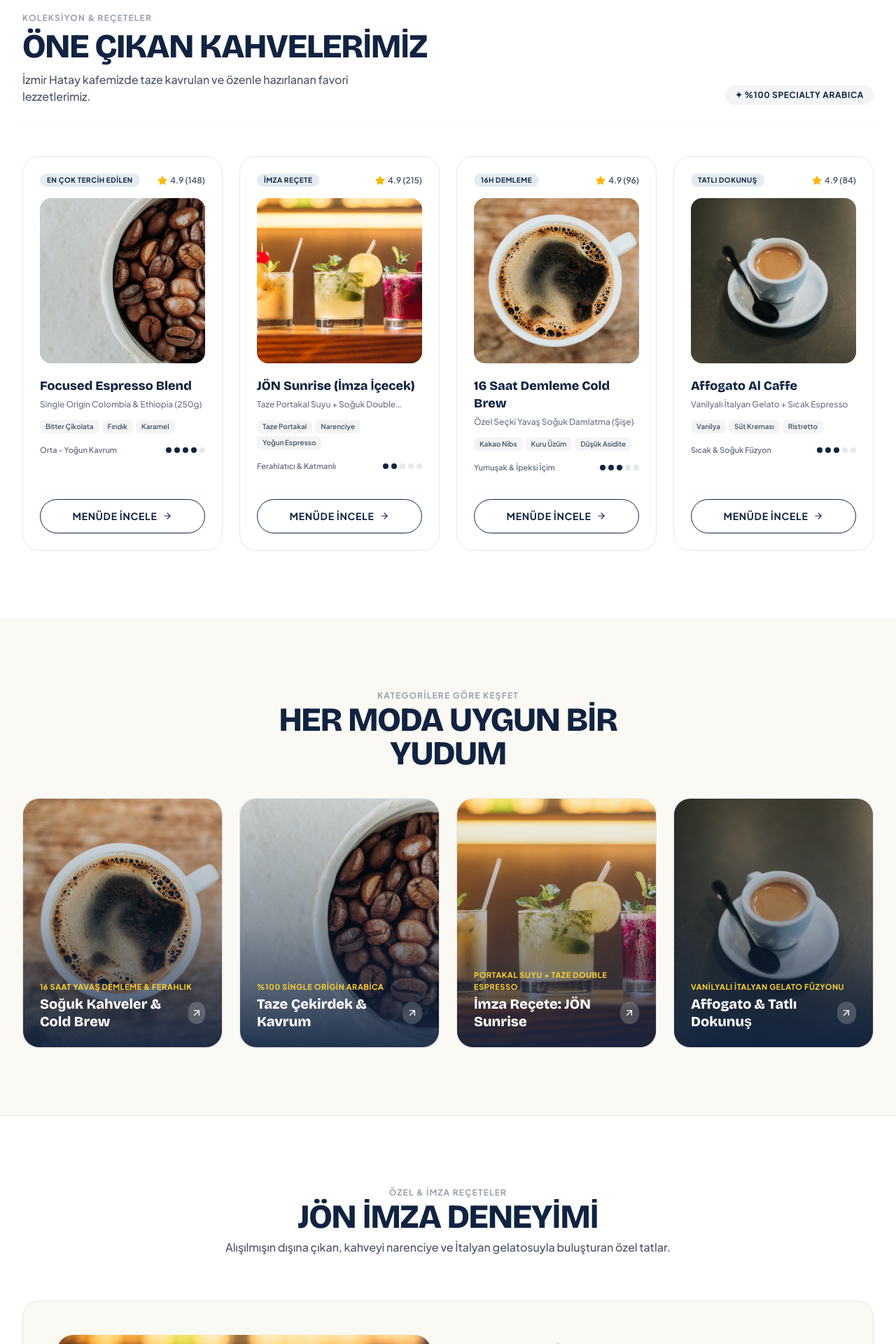
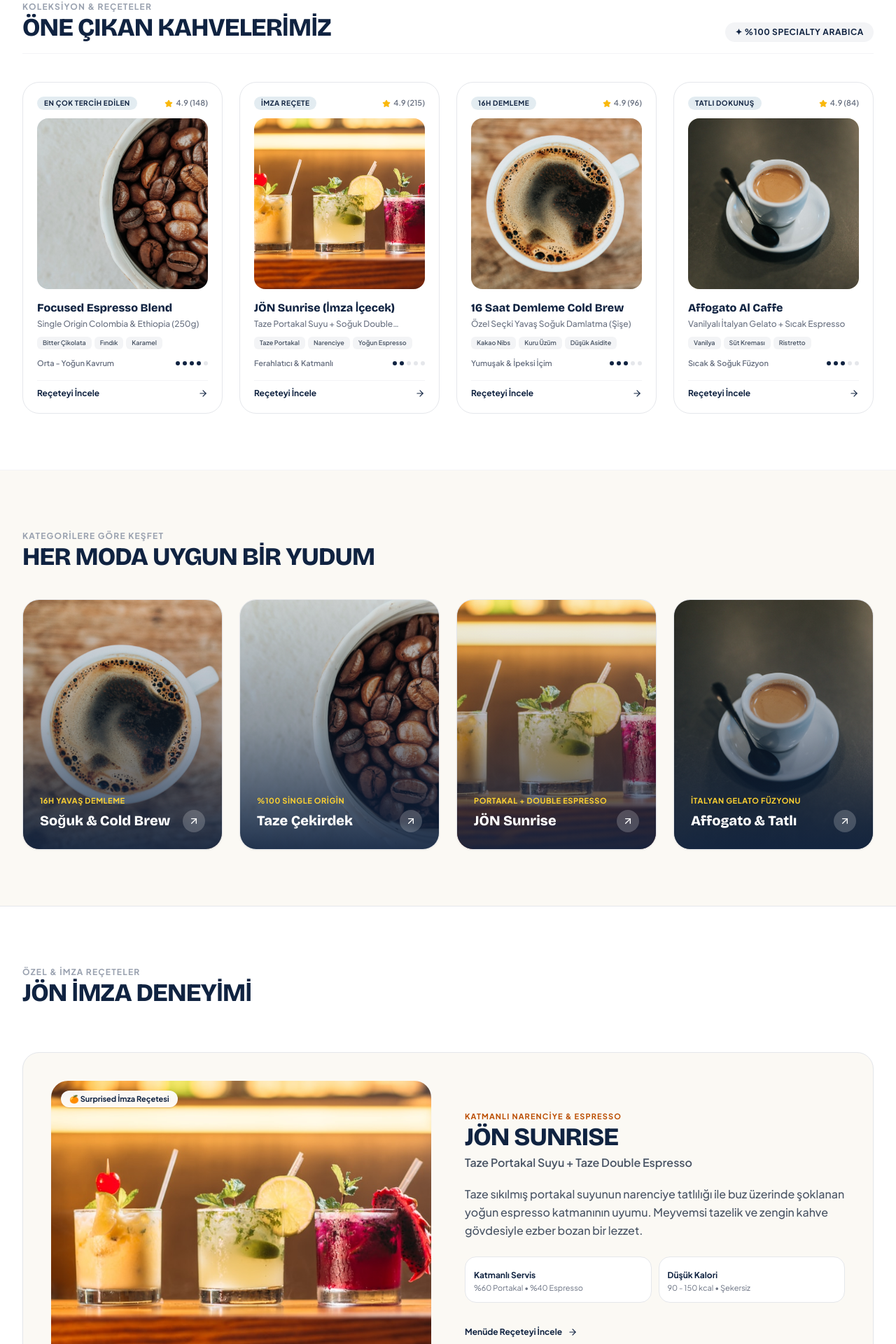
Before and after one commit to cetindesign/joncoffee, a Next.js app: page / in a window 1280 px wide. Shown: the part 834-2754 px from the top of the page at 70% size. Built offline with nearby package versions, Linux system fonts and the light colour scheme.

Commit message:
refactor(ux): horizontal snap carousel, 2x2 grids, and remove CTA inflation

```diff
--- a/components/blend-carousel.tsx
+++ b/components/blend-carousel.tsx
@@ -71,74 +71,70 @@ const PRODUCTS: BlendProduct[] = [
 
 export function BlendCarousel() {
   return (
-    <section id="blends" className="py-16 sm:py-24 px-4 sm:px-6 lg:px-8 bg-white border-b border-gray-100">
-      <div className="max-w-7xl mx-auto space-y-8 sm:space-y-12">
+    <section id="blends" className="py-14 sm:py-20 px-4 sm:px-6 lg:px-8 bg-white border-b border-gray-100">
+      <div className="max-w-7xl mx-auto space-y-6 sm:space-y-10">
         {/* Section Header */}
-        <div className="flex flex-col md:flex-row md:items-end justify-between gap-4 pb-6 border-b border-gray-100">
-          <div className="space-y-1.5">
-            <span className="text-xs font-bold uppercase tracking-widest text-gray-400">
+        <div className="flex items-end justify-between gap-4 pb-4 border-b border-gray-100">
+          <div className="space-y-1">
+            <span className="text-[11px] sm:text-xs font-bold uppercase tracking-widest text-gray-400">
               Koleksiyon & Reçeteler
             </span>
-            <h2 className="text-2xl sm:text-4xl lg:text-5xl font-black text-[#102341] tracking-tight font-display uppercase leading-tight">
+            <h2 className="text-2xl sm:text-4xl font-black text-[#102341] tracking-tight font-display uppercase">
               ÖNE ÇIKAN KAHVELERİMİZ
             </h2>
-            <p className="text-xs sm:text-base font-medium text-gray-600 max-w-lg">
-              İzmir Hatay kafemizde taze kavrulan ve özenle hazırlanan favori lezzetlerimiz.
-            </p>
           </div>
 
-          <div className="flex items-center gap-2">
-            <span className="text-xs font-bold text-[#102341] uppercase tracking-wider bg-gray-100 px-3.5 py-1.5 rounded-full">
-              ✦ %100 SPECIALTY ARABICA
-            </span>
-          </div>
+          <span className="hidden sm:inline-block text-xs font-bold text-[#102341] uppercase tracking-wider bg-gray-100 px-3.5 py-1.5 rounded-full">
+            ✦ %100 SPECIALTY ARABICA
+          </span>
         </div>
 
-        {/* 4-Card Product Grid */}
-        <div className="grid grid-cols-1 sm:grid-cols-2 lg:grid-cols-4 gap-6">
+        {/* Mobile: Horizontal Snap Carousel | Desktop: 4-Col Grid */}
+        <div className="flex sm:grid sm:grid-cols-2 lg:grid-cols-4 gap-4 sm:gap-6 overflow-x-auto sm:overflow-visible snap-x snap-mandatory pb-4 sm:pb-0 -mx-4 px-4 sm:mx-0 sm:px-0 scrollbar-none">
           {PRODUCTS.map((prod) => (
-            <div
+            <Link
               key={prod.id}
-              className="bg-white rounded-3xl border border-gray-200 p-5 sm:p-6 flex flex-col justify-between hover:border-gray-300 hover:shadow-md transition-all duration-200"
+              href="#menu"
+              className="group min-w-[260px] max-w-[280px] sm:min-w-0 sm:max-w-none snap-start shrink-0 bg-white rounded-3xl border border-gray-200 p-4 sm:p-5 flex flex-col justify-between hover:border-gray-300 hover:shadow-md transition-all duration-200"
             >
               <div>
                 {/* Top Badge & Rating */}
-                <div className="flex items-center justify-between gap-2 mb-4">
-                  <span className="text-[10px] font-bold tracking-wider uppercase bg-[#e3ecf1] text-[#102341] px-2.5 py-0.5 rounded-full">
+                <div className="flex items-center justify-between gap-2 mb-3">
+                  <span className="text-[9px] sm:text-[10px] font-bold tracking-wider uppercase bg-[#e3ecf1] text-[#102341] px-2.5 py-0.5 rounded-full">
                     {prod.badge}
                   </span>
 
-                  <div className="flex items-center gap-1 text-xs text-gray-600 font-semibold">
-                    <Star className="w-3.5 h-3.5 fill-[#fab80b] text-[#fab80b]" />
+                  <div className="flex items-center gap-1 text-[11px] text-gray-500 font-semibold">
+                    <Star className="w-3 h-3 fill-[#fab80b] text-[#fab80b]" />
                     <span>4.9 ({prod.reviewsCount})</span>
                   </div>
                 </div>
 
                 {/* Product Photo Container */}
-                <div className={`relative w-full aspect-square ${prod.bgPedestal} rounded-2xl overflow-hidden mb-5`}>
+                <div className={`relative w-full aspect-square ${prod.bgPedestal} rounded-2xl overflow-hidden mb-4`}>
                   <Image
                     src={assetPath(prod.image)}
                     alt={prod.name}
                     fill
-                    className="object-cover hover:scale-105 transition-transform duration-300"
+                    className="object-cover group-hover:scale-105 transition-transform duration-300"
                   />
                 </div>
 
                 {/* Info */}
-                <div className="space-y-1.5 mb-6">
-                  <h3 className="font-extrabold text-base sm:text-lg text-[#102341] leading-snug font-display">
+                <div className="space-y-1 mb-4">
+                  <h3 className="font-extrabold text-base text-[#102341] leading-snug font-display group-hover:text-[#1b3561] transition-colors">
                     {prod.name}
                   </h3>
-                  <p className="text-xs text-gray-500 font-medium line-clamp-1">
+                  <p className="text-[11px] sm:text-xs text-gray-500 font-medium line-clamp-1">
                     {prod.subName}
                   </p>
 
                   {/* Flavor Notes */}
-                  <div className="flex flex-wrap gap-1 pt-2">
+                  <div className="flex flex-wrap gap-1 pt-1.5">
                     {prod.flavorNotes.map((note) => (
                       <span
                         key={note}
-                        className="text-[10px] font-semibold text-gray-600 bg-gray-100 px-2 py-0.5 rounded-md"
+                        className="text-[9px] font-semibold text-gray-600 bg-gray-100 px-2 py-0.5 rounded-md"
                       >
                         {note}
                       </span>
@@ -146,13 +142,13 @@ export function BlendCarousel() {
                   </div>
 
                   {/* Roast Meter */}
-                  <div className="pt-2.5 flex items-center justify-between text-[11px] font-semibold text-gray-500">
+                  <div className="pt-2 flex items-center justify-between text-[10px] sm:text-[11px] font-semibold text-gray-500">
                     <span>{prod.roastLevel}</span>
                     <div className="flex gap-1">
                       {[1, 2, 3, 4, 5].map((dot) => (
                         <span
                           key={dot}
-                          className={`w-2 h-2 rounded-full ${
+                          className={`w-1.5 h-1.5 rounded-full ${
                             dot <= prod.roastDots ? 'bg-[#102341]' : 'bg-gray-200'
                           }`}
                         />
@@ -162,17 +158,12 @@ export function BlendCarousel() {
                 </div>
               </div>
 
-              {/* Bottom CTA */}
-              <div className="pt-3 border-t border-gray-100">
-                <Link
-                  href="#menu"
-                  className="btn-chamberlain-secondary w-full py-3 text-xs tracking-wider justify-center"
-                >
-                  <span>Menüde İncele</span>
-                  <ArrowRight className="w-3.5 h-3.5" />
-                </Link>
+              {/* Discreet Text Link */}
+              <div className="pt-2.5 border-t border-gray-100 flex items-center justify-between text-xs font-bold text-[#102341] group-hover:translate-x-0.5 transition-transform">
+                <span>Reçeteyi İncele</span>
+                <ArrowRight className="w-3.5 h-3.5" />
               </div>
-            </div>
+            </Link>
           ))}
         </div>
       </div>
--- a/components/category-grid.tsx
+++ b/components/category-grid.tsx
@@ -7,26 +7,26 @@ import { assetPath } from '@/lib/assets';
 
 const CATEGORIES = [
   {
-    title: 'Soğuk Kahveler & Cold Brew',
-    subtitle: '16 Saat Yavaş Demleme & Ferahlık',
+    title: 'Soğuk & Cold Brew',
+    subtitle: '16H Yavaş Demleme',
     image: '/assets/product-coldbrew.jpg',
     href: '#menu',
   },
   {
-    title: 'Taze Çekirdek & Kavrum',
-    subtitle: '%100 Single Origin Arabica',
+    title: 'Taze Çekirdek',
+    subtitle: '%100 Single Origin',
     image: '/assets/product-beans.jpg',
     href: '#menu',
   },
   {
-    title: 'İmza Reçete: JÖN Sunrise',
-    subtitle: 'Portakal Suyu + Taze Double Espresso',
+    title: 'JÖN Sunrise',
+    subtitle: 'Portakal + Double Espresso',
     image: '/assets/product-sunrise.jpg',
     href: '#ozeller',
   },
   {
-    title: 'Affogato & Tatlı Dokunuş',
-    subtitle: 'Vanilyalı İtalyan Gelato Füzyonu',
+    title: 'Affogato & Tatlı',
+    subtitle: 'İtalyan Gelato Füzyonu',
     image: '/assets/product-affogato.jpg',
     href: '#ozeller',
   },
@@ -34,25 +34,25 @@ const CATEGORIES = [
 
 export function CategoryGrid() {
   return (
-    <section className="py-16 sm:py-24 px-4 sm:px-6 lg:px-8 bg-[#fbf9f4] border-b border-gray-200">
-      <div className="max-w-7xl mx-auto space-y-10">
-        <div className="text-center max-w-xl mx-auto space-y-2">
-          <span className="text-xs font-bold uppercase tracking-widest text-gray-400">
+    <section className="py-14 sm:py-20 px-4 sm:px-6 lg:px-8 bg-[#fbf9f4] border-b border-gray-200">
+      <div className="max-w-7xl mx-auto space-y-6 sm:space-y-10">
+        <div className="space-y-1">
+          <span className="text-[11px] sm:text-xs font-bold uppercase tracking-widest text-gray-400">
             Kategorilere Göre Keşfet
           </span>
-          <h2 className="text-2xl sm:text-4xl lg:text-5xl font-black text-[#102341] tracking-tight font-display uppercase">
+          <h2 className="text-2xl sm:text-4xl font-black text-[#102341] tracking-tight font-display uppercase">
             HER MODA UYGUN BİR YUDUM
           </h2>
         </div>
 
-        <div className="grid grid-cols-1 sm:grid-cols-2 lg:grid-cols-4 gap-6">
+        {/* 2x2 Grid on Mobile, 4-Col on Desktop */}
+        <div className="grid grid-cols-2 lg:grid-cols-4 gap-3 sm:gap-6">
           {CATEGORIES.map((cat, idx) => (
             <Link
               key={idx}
               href={cat.href}
-              className="group relative rounded-3xl overflow-hidden aspect-4/5 bg-gray-100 flex flex-col justify-end p-6 border border-gray-200 shadow-xs"
+              className="group relative rounded-2xl sm:rounded-3xl overflow-hidden aspect-4/5 sm:aspect-4/5 bg-gray-100 flex flex-col justify-end p-3.5 sm:p-6 border border-gray-200 shadow-xs"
             >
-              {/* Background Image */}
               <Image
                 src={assetPath(cat.image)}
                 alt={cat.title}
@@ -61,17 +61,16 @@ export function CategoryGrid() {
               />
               <div className="absolute inset-0 bg-gradient-to-t from-[#102341]/90 via-[#102341]/30 to-transparent" />
 
-              {/* Text & Arrow */}
-              <div className="relative z-10 space-y-1">
-                <span className="text-[11px] font-bold text-amber-300 uppercase tracking-wider block">
+              <div className="relative z-10 space-y-0.5 sm:space-y-1">
+                <span className="text-[9px] sm:text-[11px] font-bold text-amber-300 uppercase tracking-wider block">
                   {cat.subtitle}
                 </span>
                 <div className="flex items-center justify-between">
-                  <h3 className="text-xl font-black text-white font-display leading-tight">
+                  <h3 className="text-sm sm:text-xl font-black text-white font-display leading-tight">
                     {cat.title}
                   </h3>
-                  <div className="w-8 h-8 rounded-full bg-white/20 backdrop-blur-xs flex items-center justify-center text-white group-hover:bg-white group-hover:text-[#102341] transition-colors">
-                    <ArrowUpRight className="w-4 h-4" />
+                  <div className="w-6 h-6 sm:w-8 sm:h-8 rounded-full bg-white/20 backdrop-blur-xs flex items-center justify-center text-white group-hover:bg-white group-hover:text-[#102341] transition-colors">
+                    <ArrowUpRight className="w-3.5 h-3.5 sm:w-4 sm:h-4" />
                   </div>
                 </div>
               </div>
--- a/components/signature-spotlight.tsx
+++ b/components/signature-spotlight.tsx
@@ -2,154 +2,130 @@
 
 import Image from 'next/image';
 import Link from 'next/link';
-import { MapPin, ArrowRight } from 'lucide-react';
-import { STORE_INFO } from '@/data/store-info';
+import { ArrowRight } from 'lucide-react';
 import { assetPath } from '@/lib/assets';
 
 export function SignatureSpotlight() {
   return (
-    <section id="ozeller" className="py-16 sm:py-24 px-4 sm:px-6 lg:px-8 bg-white border-b border-gray-100">
-      <div className="max-w-7xl mx-auto space-y-12 sm:space-y-16">
+    <section id="ozeller" className="py-14 sm:py-20 px-4 sm:px-6 lg:px-8 bg-white border-b border-gray-100">
+      <div className="max-w-7xl mx-auto space-y-10 sm:space-y-16">
         {/* Section Header */}
-        <div className="text-center max-w-2xl mx-auto space-y-2">
-          <span className="text-xs font-bold uppercase tracking-widest text-gray-400">
+        <div className="space-y-1">
+          <span className="text-[11px] sm:text-xs font-bold uppercase tracking-widest text-gray-400">
             Özel & İmza Reçeteler
           </span>
-          <h2 className="text-2xl sm:text-4xl lg:text-5xl font-black text-[#102341] tracking-tight font-display uppercase">
+          <h2 className="text-2xl sm:text-4xl font-black text-[#102341] tracking-tight font-display uppercase">
             JÖN İMZA DENEYİMİ
           </h2>
-          <p className="text-xs sm:text-base font-medium text-gray-600">
-            Alışılmışın dışına çıkan, kahveyi narenciye ve İtalyan gelatosuyla buluşturan özel tatlar.
-          </p>
         </div>
 
         {/* Feature 1: JÖN SUNRISE */}
-        <div className="grid grid-cols-1 lg:grid-cols-12 gap-8 lg:gap-12 items-center bg-[#fbf9f4] rounded-3xl p-6 sm:p-12 border border-gray-200 shadow-xs">
+        <div className="grid grid-cols-1 lg:grid-cols-12 gap-6 lg:gap-12 items-center bg-[#fbf9f4] rounded-3xl p-5 sm:p-10 border border-gray-200 shadow-xs">
           {/* Visual Container */}
-          <div className="lg:col-span-6 relative w-full aspect-square sm:aspect-4/3 rounded-3xl overflow-hidden shadow-sm">
+          <div className="lg:col-span-6 relative w-full aspect-square sm:aspect-4/3 rounded-2xl sm:rounded-3xl overflow-hidden shadow-xs">
             <Image
               src={assetPath('/assets/product-sunrise.jpg')}
               alt="Jön Sunrise Drink"
               fill
               className="object-cover hover:scale-105 transition-transform duration-500"
             />
-            <div className="absolute top-4 left-4 bg-white/95 backdrop-blur-xs px-3.5 py-1.5 rounded-full text-xs font-bold text-[#102341] shadow-md flex items-center gap-1.5">
-              <span>🍊 Surprised İmza Reçetesi</span>
+            <div className="absolute top-3.5 left-3.5 bg-white/95 backdrop-blur-xs px-3 py-1 rounded-full text-[11px] font-bold text-[#102341] shadow-xs">
+              🍊 Surprised İmza Reçetesi
             </div>
           </div>
 
           {/* Text & Action */}
-          <div className="lg:col-span-6 space-y-5">
-            <div className="space-y-1.5">
-              <span className="text-xs font-bold uppercase tracking-widest text-amber-700">
+          <div className="lg:col-span-6 space-y-4 sm:space-y-5">
+            <div className="space-y-1">
+              <span className="text-[11px] font-bold uppercase tracking-widest text-amber-700">
                 Katmanlı Narenciye & Espresso
               </span>
-              <h3 className="text-3xl sm:text-4xl font-black text-[#102341] tracking-tight font-display uppercase">
+              <h3 className="text-2xl sm:text-4xl font-black text-[#102341] tracking-tight font-display uppercase">
                 JÖN SUNRISE
               </h3>
-              <p className="text-sm sm:text-base font-semibold text-gray-600">
-                Taze Sıkılmış Soğuk Portakal Suyu + Taze Double Espresso
+              <p className="text-xs sm:text-base font-semibold text-gray-600">
+                Taze Portakal Suyu + Taze Double Espresso
               </p>
             </div>
 
             <p className="text-xs sm:text-base text-gray-600 leading-relaxed font-medium">
-              Taze sıkılmış portakal suyunun ferahlatıcı narenciye tatlılığı ile buz üzerinde şoklanan yoğun espresso katmanının benzersiz uyumu. İlk yudumda meyvemsi tazelik, ardından zengin kahve gövdesiyle ezber bozan bir deneyim.
+              Taze sıkılmış portakal suyunun narenciye tatlılığı ile buz üzerinde şoklanan yoğun espresso katmanının uyumu. Meyvemsi tazelik ve zengin kahve gövdesiyle ezber bozan bir lezzet.
             </p>
 
-            <div className="grid grid-cols-2 gap-3 pt-1">
-              <div className="p-3.5 rounded-2xl bg-white border border-gray-200 space-y-0.5">
-                <span className="text-xs font-bold text-[#102341]">Katmanlı Servis</span>
-                <p className="text-[11px] text-gray-500">%60 Portakal &bull; %40 Espresso</p>
+            <div className="grid grid-cols-2 gap-2.5 pt-1">
+              <div className="p-3 rounded-2xl bg-white border border-gray-200 space-y-0.5">
+                <span className="text-[11px] sm:text-xs font-bold text-[#102341]">Katmanlı Servis</span>
+                <p className="text-[10px] sm:text-[11px] text-gray-500">%60 Portakal &bull; %40 Espresso</p>
               </div>
-              <div className="p-3.5 rounded-2xl bg-white border border-gray-200 space-y-0.5">
-                <span className="text-xs font-bold text-[#102341]">Düşük Kalori</span>
-                <p className="text-[11px] text-gray-500">90 - 150 kcal &bull; İlave şekersiz</p>
+              <div className="p-3 rounded-2xl bg-white border border-gray-200 space-y-0.5">
+                <span className="text-[11px] sm:text-xs font-bold text-[#102341]">Düşük Kalori</span>
+                <p className="text-[10px] sm:text-[11px] text-gray-500">90 - 150 kcal &bull; Şekersiz</p>
               </div>
             </div>
 
-            <div className="pt-2 flex flex-col sm:flex-row items-center gap-3">
-              <a
-                href={STORE_INFO.location.googleMapsUrl}
-                target="_blank"
-                rel="noopener noreferrer"
-                className="btn-chamberlain-primary w-full sm:w-auto text-xs py-3.5 px-6"
-              >
-                <MapPin className="w-4 h-4" />
-                <span>Kafemizde Deneyimleyin</span>
-              </a>
-
+            <div className="pt-2">
               <Link
                 href="#menu"
-                className="btn-chamberlain-secondary w-full sm:w-auto text-xs py-3.5 px-6"
+                className="inline-flex items-center gap-2 text-xs font-bold text-[#102341] hover:text-[#1b3561] transition-colors"
               >
-                <span>Menüde İncele</span>
-                <ArrowRight className="w-4 h-4" />
+                <span>Menüde Reçeteyi İncele</span>
+                <ArrowRight className="w-3.5 h-3.5" />
               </Link>
             </div>
           </div>
         </div>
 
         {/* Feature 2: AFFOGATO AL CAFFE */}
-        <div className="grid grid-cols-1 lg:grid-cols-12 gap-8 lg:gap-12 items-center bg-[#fbf9f4] rounded-3xl p-6 sm:p-12 border border-gray-200 shadow-xs">
+        <div className="grid grid-cols-1 lg:grid-cols-12 gap-6 lg:gap-12 items-center bg-[#fbf9f4] rounded-3xl p-5 sm:p-10 border border-gray-200 shadow-xs">
           {/* Visual Container */}
-          <div className="lg:col-span-6 lg:order-2 relative w-full aspect-square sm:aspect-4/3 rounded-3xl overflow-hidden shadow-sm">
+          <div className="lg:col-span-6 lg:order-2 relative w-full aspect-square sm:aspect-4/3 rounded-2xl sm:rounded-3xl overflow-hidden shadow-xs">
             <Image
               src={assetPath('/assets/product-affogato.jpg')}
               alt="Affogato al Caffe"
               fill
               className="object-cover hover:scale-105 transition-transform duration-500"
             />
-            <div className="absolute top-4 left-4 bg-white/95 backdrop-blur-xs px-3.5 py-1.5 rounded-full text-xs font-bold text-[#102341] shadow-md flex items-center gap-1.5">
-              <span>🍨 Tatlı & Kahve Füzyonu</span>
+            <div className="absolute top-3.5 left-3.5 bg-white/95 backdrop-blur-xs px-3 py-1 rounded-full text-[11px] font-bold text-[#102341] shadow-xs">
+              🍨 Tatlı & Kahve Füzyonu
             </div>
           </div>
 
           {/* Text & Action */}
-          <div className="lg:col-span-6 lg:order-1 space-y-5">
-            <div className="space-y-1.5">
-              <span className="text-xs font-bold uppercase tracking-widest text-amber-900">
+          <div className="lg:col-span-6 lg:order-1 space-y-4 sm:space-y-5">
+            <div className="space-y-1">
+              <span className="text-[11px] font-bold uppercase tracking-widest text-amber-900">
                 Geleneksel İtalyan Dokunuşu
               </span>
-              <h3 className="text-3xl sm:text-4xl font-black text-[#102341] tracking-tight font-display uppercase">
+              <h3 className="text-2xl sm:text-4xl font-black text-[#102341] tracking-tight font-display uppercase">
                 AFFOGATO AL CAFFE
               </h3>
-              <p className="text-sm sm:text-base font-semibold text-gray-600">
-                Kadifemsi Vanilyalı İtalyan Gelato + Sıcak Double Espresso
+              <p className="text-xs sm:text-base font-semibold text-gray-600">
+                Vanilyalı İtalyan Gelato + Sıcak Double Espresso
               </p>
             </div>
 
             <p className="text-xs sm:text-base text-gray-600 leading-relaxed font-medium">
-              İtalyanca &apos;boğulmuş&apos; anlamına gelen bu klasik tat; buz gibi vanilyalı dondurma üzerine dökülen taze ve sıcak espresso ile hazırlanır. Tatlı krizine en zarif ve lezzetli kahve çözümü.
+              İtalyanca &apos;boğulmuş&apos; anlamına gelen bu klasik tat; vanilyalı dondurma üzerine dökülen taze ve sıcak espresso ile hazırlanır. Tatlı krizine en zarif ve lezzetli kahve çözümü.
             </p>
 
-            <div className="grid grid-cols-2 gap-3 pt-1">
-              <div className="p-3.5 rounded-2xl bg-white border border-gray-200 space-y-0.5">
-                <span className="text-xs font-bold text-[#102341]">Sıcak & Soğuk</span>
-                <p className="text-[11px] text-gray-500">9 bar taze çekim gövde</p>
+            <div className="grid grid-cols-2 gap-2.5 pt-1">
+              <div className="p-3 rounded-2xl bg-white border border-gray-200 space-y-0.5">
+                <span className="text-[11px] sm:text-xs font-bold text-[#102341]">Sıcak & Soğuk</span>
+                <p className="text-[10px] sm:text-[11px] text-gray-500">9 bar taze çekim gövde</p>
               </div>
-              <div className="p-3.5 rounded-2xl bg-white border border-gray-200 space-y-0.5">
-                <span className="text-xs font-bold text-[#102341]">Gerçek Vanilya</span>
-                <p className="text-[11px] text-gray-500">180 - 320 kcal &bull; İpeksi Doku</p>
+              <div className="p-3 rounded-2xl bg-white border border-gray-200 space-y-0.5">
+                <span className="text-[11px] sm:text-xs font-bold text-[#102341]">Gerçek Vanilya</span>
+                <p className="text-[10px] sm:text-[11px] text-gray-500">180 - 320 kcal &bull; İpeksi</p>
               </div>
             </div>
 
-            <div className="pt-2 flex flex-col sm:flex-row items-center gap-3">
-              <a
-                href={STORE_INFO.location.googleMapsUrl}
-                target="_blank"
-                rel="noopener noreferrer"
-                className="btn-chamberlain-primary w-full sm:w-auto text-xs py-3.5 px-6"
-              >
-                <MapPin className="w-4 h-4" />
-                <span>Kafemizde Deneyimleyin</span>
-              </a>
-
+            <div className="pt-2">
               <Link
                 href="#menu"
-                className="btn-chamberlain-secondary w-full sm:w-auto text-xs py-3.5 px-6"
+                className="inline-flex items-center gap-2 text-xs font-bold text-[#102341] hover:text-[#1b3561] transition-colors"
               >
-                <span>Menüde İncele</span>
-                <ArrowRight className="w-4 h-4" />
+                <span>Menüde Reçeteyi İncele</span>
+                <ArrowRight className="w-3.5 h-3.5" />
               </Link>
             </div>
           </div>
```
Also changed, not shown: components/reviews-carousel.tsx (+18 -18 lines), components/value-props.tsx (+25 -27 lines).
